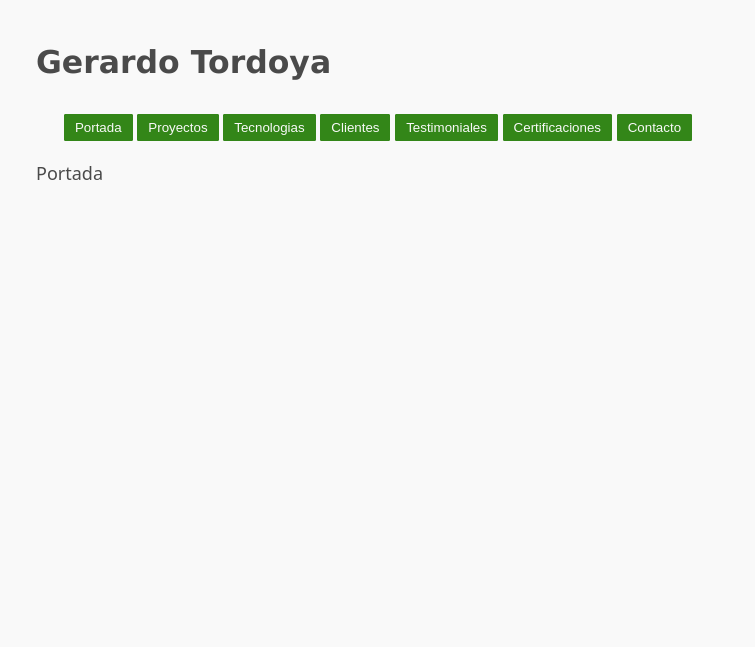
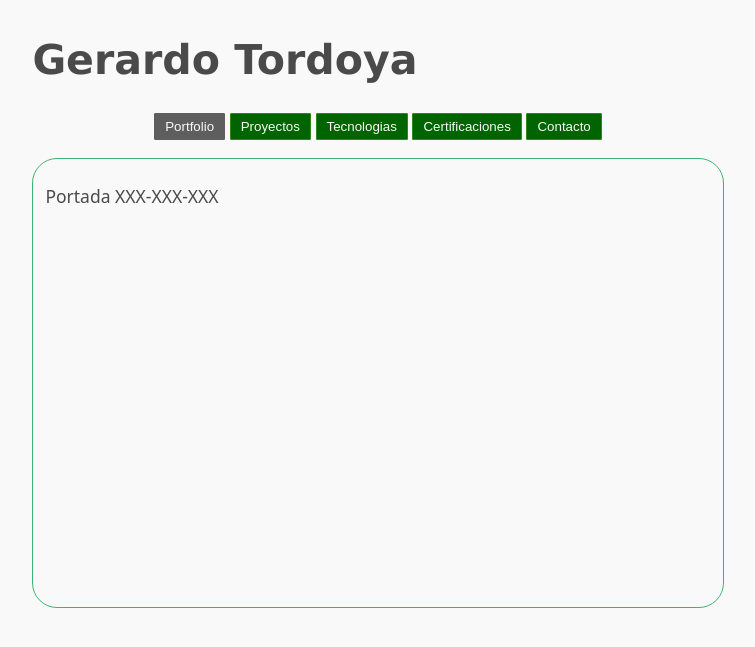
Before and after one commit to zherar7ordoya/v2021, a PHP site: page / in a window 1280 px wide. Shown: the top 647 px of the page, without its empty margins (262-1017 px from the left). Run offline with PHP 8.4, Linux system fonts and the light colour scheme.

Commit message:
Add files via upload

```diff
--- a/index.html
+++ b/index.html
@@ -16,21 +16,32 @@
 
 <body>
 
-    <h3>Gerardo Tordoya</h3>
+    <header>
+
+        <h1>Gerardo Tordoya</h1>
+
+        <nav>
 
             <div class="tab">
-        <button class="enlace" onclick="tabular(event, 'portada')" id="predeterminada">Portada</button>
+                <button class="enlace" onclick="tabular(event, 'portfolio')" id="predeterminada">Portfolio</button>
                 <button class="enlace" onclick="tabular(event, 'proyectos')">Proyectos</button>
                 <button class="enlace" onclick="tabular(event, 'tecnologias')">Tecnologias</button>
-        <button class="enlace" onclick="tabular(event, 'clientes')">Clientes</button>
-        <button class="enlace" onclick="tabular(event, 'testimoniales')">Testimoniales</button>
                 <button class="enlace" onclick="tabular(event, 'certificaciones')">Certificaciones</button>
                 <button class="enlace" onclick="tabular(event, 'contacto')">Contacto</button>
             </div>
 
-    <div id="portada" class="contenido">
-        <p>Portada</p>
+
+        </nav>
+
+
+    </header>
+
+
+    <div id="portfolio" class="contenido">
+        <p>Portada XXX-XXX-XXX</p>
     </div>
+
+
 
     <div id="proyectos" class="contenido">
         <p>
@@ -43,19 +54,30 @@
     </div>
 
     <div id="tecnologias" class="contenido">
-        <h3>Tecnologías</h3>
-        <p>Tokyo is the capital of Japan.</p>
+
+        <figure>
+            <img src="https://unpkg.com/simple-icons@latest/icons/heroku.svg" alt="Heroku" height="64" width="64" class="svg" />
+            <figcaption>Heroku</figcaption>
+        </figure>
+
+        <figure>
+            <img src="https://unpkg.com/simple-icons@latest/icons/html5.svg" alt="HTML5" height="64" width="64" />
+            <figcaption>HTML5</figcaption>
+        </figure>
+
+        <br>
+
+        <img height="64" width="64" src="https://unpkg.com/simple-icons@latest/icons/css3.svg" />
+        <img height="64" width="64" src="https://unpkg.com/simple-icons@latest/icons/javascript.svg" />
+        <img height="64" width="64" src="https://unpkg.com/simple-icons@latest/icons/django.svg" />
+
+        <img height="64" width="64" src="https://unpkg.com/simple-icons@latest/icons/freecodecamp.svg" />
+        <img height="64" width="64" src="https://unpkg.com/simple-icons@latest/icons/android.svg" />
+        <img height="64" width="64" src="https://unpkg.com/simple-icons@latest/icons/python.svg" />
+        <img height="64" width="64" src="https://unpkg.com/simple-icons@latest/icons/google.svg" />
+        <img height="64" width="64" src="https://unpkg.com/simple-icons@latest/icons/yahoo.svg" />
     </div>
 
-    <div id="clientes" class="contenido">
-        <h3>Clientes</h3>
-        <p>Tokyo is the capital of Japan.</p>
-    </div>
-
-    <div id="testimoniales" class="contenido">
-        <h3>Testimoniales</h3>
-        <p>Tokyo is the capital of Japan.</p>
-    </div>
 
     <div id="certificaciones" class="contenido">
         <h3>Certificaciones</h3>
@@ -67,17 +89,17 @@
         <p>Simple Icons</p>
         <p>Muestras en <a href="https://simpleicons.org/">Go!</a></p>
 
-        <img height="128" width="128" src="https://unpkg.com/simple-icons@latest/icons/heroku.svg" />
-        <img height="128" width="128" src="https://unpkg.com/simple-icons@latest/icons/html5.svg" />
-        <img height="128" width="128" src="https://unpkg.com/simple-icons@latest/icons/css3.svg" />
-        <img height="128" width="128" src="https://unpkg.com/simple-icons@latest/icons/javascript.svg" />
-        <img height="128" width="128" src="https://unpkg.com/simple-icons@latest/icons/django.svg" />
+        <img height="64" width="64" src="https://unpkg.com/simple-icons@latest/icons/heroku.svg" />
+        <img height="64" width="64" src="https://unpkg.com/simple-icons@latest/icons/html5.svg" />
+        <img height="64" width="64" src="https://unpkg.com/simple-icons@latest/icons/css3.svg" />
+        <img height="64" width="64" src="https://unpkg.com/simple-icons@latest/icons/javascript.svg" />
+        <img height="64" width="64" src="https://unpkg.com/simple-icons@latest/icons/django.svg" />
 
-        <img height="128" width="128" src="https://unpkg.com/simple-icons@latest/icons/freecodecamp.svg" />
-        <img height="128" width="128" src="https://unpkg.com/simple-icons@latest/icons/android.svg" />
-        <img height="128" width="128" src="https://unpkg.com/simple-icons@latest/icons/python.svg" />
-        <img height="128" width="128" src="https://unpkg.com/simple-icons@latest/icons/google.svg" />
-        <img height="128" width="128" src="https://unpkg.com/simple-icons@latest/icons/yahoo.svg" />
+        <img height="64" width="64" src="https://unpkg.com/simple-icons@latest/icons/freecodecamp.svg" />
+        <img height="64" width="64" src="https://unpkg.com/simple-icons@latest/icons/android.svg" />
+        <img height="64" width="64" src="https://unpkg.com/simple-icons@latest/icons/python.svg" />
+        <img height="64" width="64" src="https://unpkg.com/simple-icons@latest/icons/google.svg" />
+        <img height="64" width="64" src="https://unpkg.com/simple-icons@latest/icons/yahoo.svg" />
     </div>
 
 </body>
@@ -85,5 +107,6 @@
 </html>
 
 <script>
+    document.getElementById("predeterminada").focus();
     document.getElementById("predeterminada").click();
 </script>
--- a/style.css
+++ b/style.css
@@ -10,13 +10,13 @@ html {
 }
 
 body {
-    font-size: 1.8rem;
+    font-size: 1.75rem;
     line-height: 1.618;
-    max-width: 38em;
+    max-width: 39.5em;
     margin: auto;
     color: #4a4a4a;
     background-color: #f9f9f9;
-    padding: 13px;
+    padding: 10px;
 }
 
 @media (max-width: 684px) {
@@ -192,7 +192,7 @@ input[type="button"] {
     text-align: center;
     text-decoration: none;
     white-space: nowrap;
-    background-color: #338618;
+    background-color: darkgreen;
     color: #f9f9f9;
     border-radius: 1px;
     border: 1px solid #338618;
@@ -263,4 +263,56 @@ aside {
 
 p {
     text-align: justify;
+    animation: fadeEffect 3s;
 }
+
+
+
+
+
+
+
+/* Fade in tabs */
+
+@-webkit-keyframes fadeEffect
+{
+  from {opacity: 0;}
+  to {opacity: 1;}
+}
+
+@keyframes fadeEffect
+{
+  from {opacity: 0;}
+  to {opacity: 1;}
+}
+
+
+/* Style the tab content */
+
+.contenido
+{
+    display: none;
+    padding: 6px 12px;
+    -webkit-animation: fadeEffect 3s;
+    animation: fadeEffect 3s;
+
+    border-radius: 25px;
+    border: 1px solid mediumseagreen;
+    padding: 6px 12px;
+
+    height: 24.9em;
+
+}
+
+figure {
+    display: inline-block;
+    margin-left: auto;
+    margin-right: auto;
+
+}
+
+.svg:hover {
+    cursor: pointer;
+    filter: invert(.5) sepia(1) saturate(5) hue-rotate(175deg);
+    transition: 0.3s;
+}
```
Lines whose indentation alone changed are shown as unchanged.
